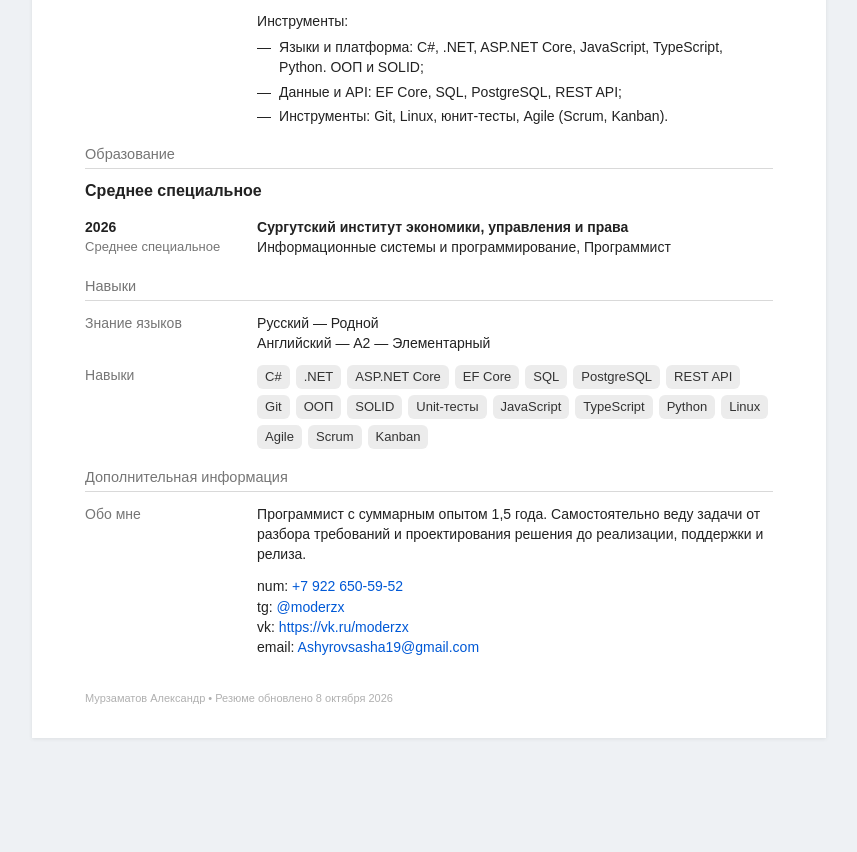
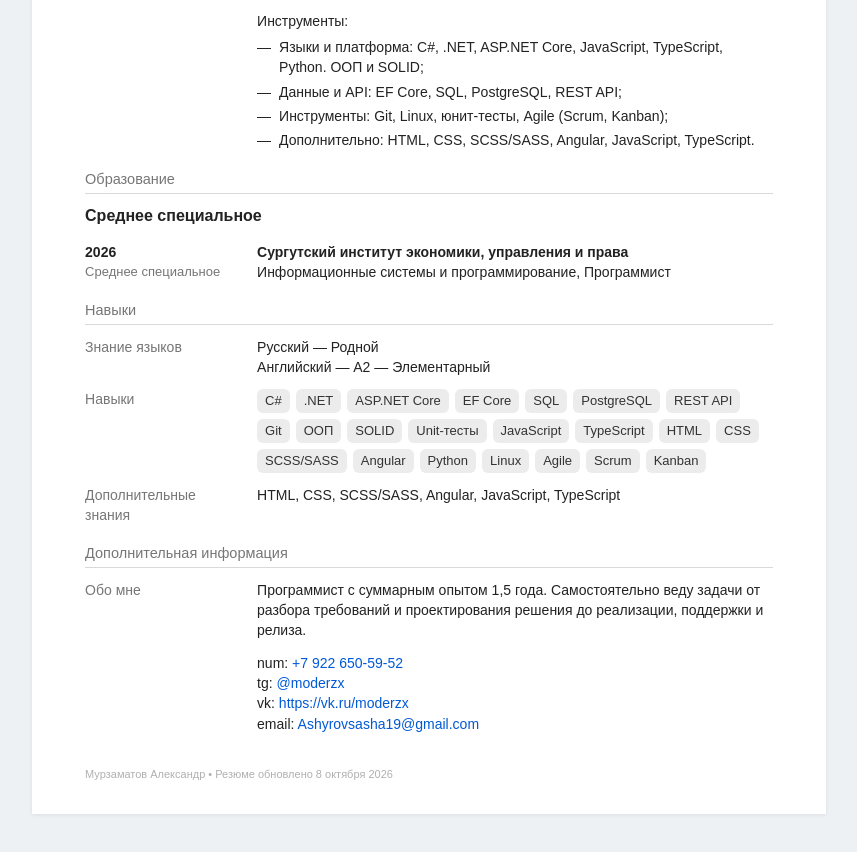
Before and after one commit to XMODERX/murzamatov-resume, a Next.js app: page / in a window 1280 px wide. Shown: the part 880-1732 px from the top of the page, without its empty margins (211-1068 px from the left). Before the commit the page ends 1666 px from the top, so only its background shows below. Built offline with nearby package versions, Linux system fonts and the light colour scheme.

Commit message:
Add HTML, CSS, SCSS/SASS, and Angular as extra skills.
Keep JavaScript and TypeScript in the main tags and list the web stack again under additional knowledge.

Co-authored-by: ashyrovsasha18 <ashyrovsasha18@icloud.com>

```diff
--- a/src/components/resume-document.tsx
+++ b/src/components/resume-document.tsx
@@ -14,6 +14,10 @@ const skills = [
   "Unit-тесты",
   "JavaScript",
   "TypeScript",
+  "HTML",
+  "CSS",
+  "SCSS/SASS",
+  "Angular",
   "Python",
   "Linux",
   "Agile",
@@ -151,7 +155,8 @@ export function ResumeDocument() {
             items={[
               "Языки и платформа: C#, .NET, ASP.NET Core, JavaScript, TypeScript, Python. ООП и SOLID;",
               "Данные и API: EF Core, SQL, PostgreSQL, REST API;",
-              "Инструменты: Git, Linux, юнит-тесты, Agile (Scrum, Kanban).",
+              "Инструменты: Git, Linux, юнит-тесты, Agile (Scrum, Kanban);",
+              "Дополнительно: HTML, CSS, SCSS/SASS, Angular, JavaScript, TypeScript.",
             ]}
           />
         </Entry>
@@ -192,6 +197,14 @@ export function ResumeDocument() {
             ))}
           </ul>
         </div>
+        <div className="mt-3 grid grid-cols-1 gap-1 sm:grid-cols-[148px_minmax(0,1fr)] sm:gap-x-6">
+          <p className="text-[14px] leading-5 text-[#767676]">
+            Дополнительные знания
+          </p>
+          <p className="text-[14px] leading-5">
+            HTML, CSS, SCSS/SASS, Angular, JavaScript, TypeScript
+          </p>
+        </div>
       </section>
 
       <section className="break-inside-avoid">
```
Also changed, not shown: 1 other file (tests, documents, lock files or other folders).
